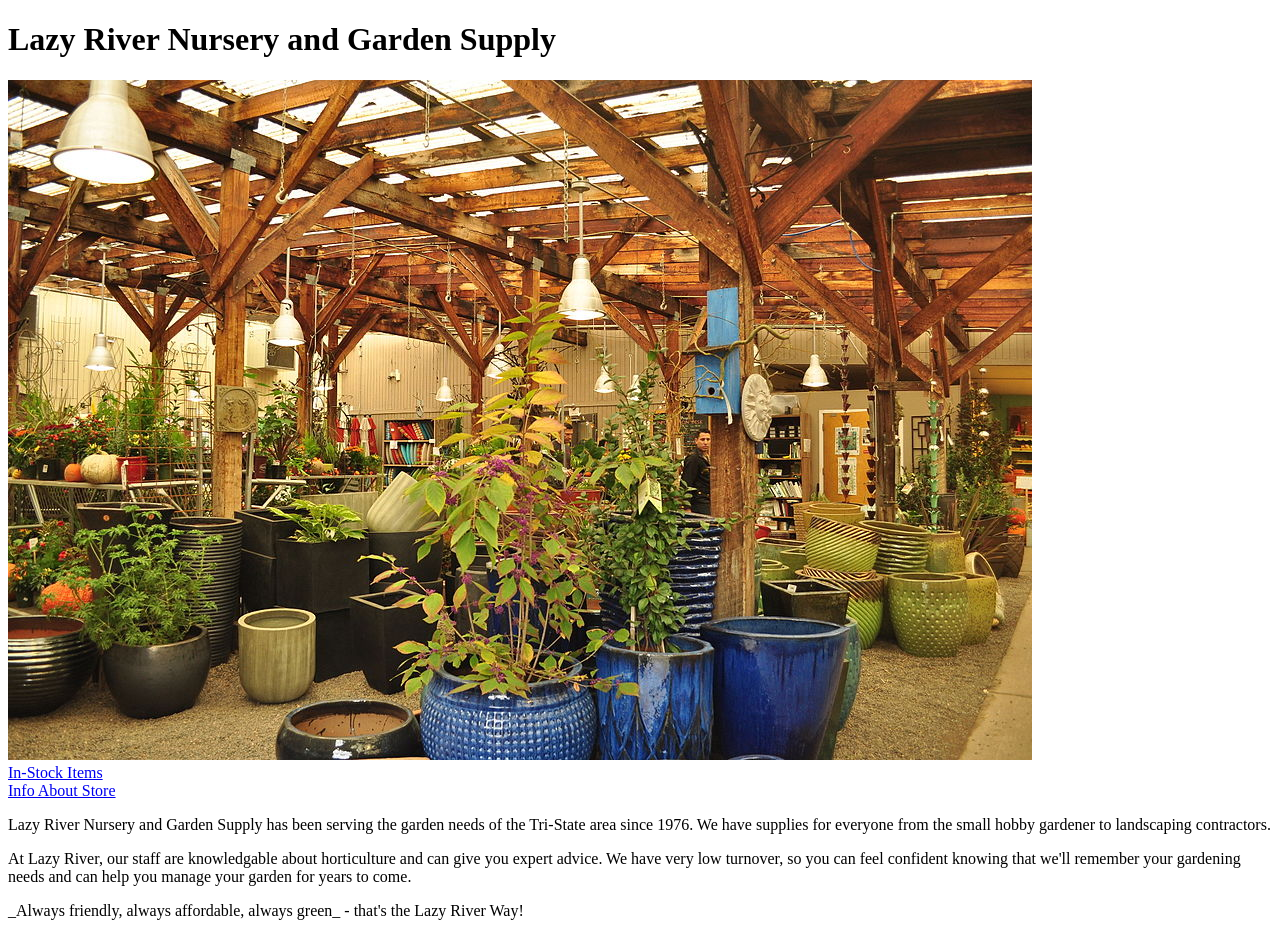
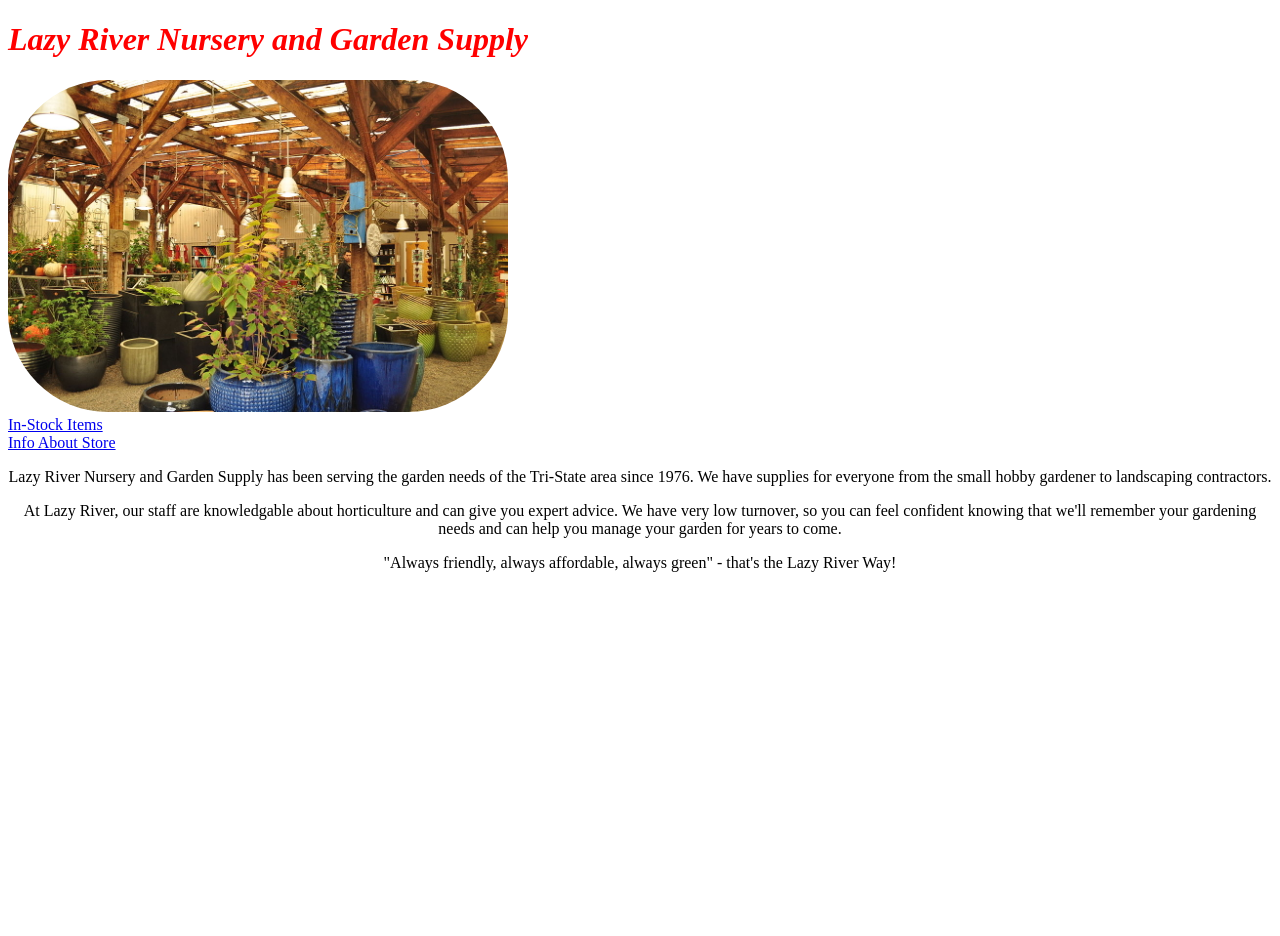
Before and after one commit to Momentum-Team-13/small-business-wesbite-JohnParrish, a plain HTML site: page index.html in a window 1280 px wide. After the commit the page ends 800 px from the top, so only its background shows below. Drawn offline with Linux system fonts and the light colour scheme.

Commit message:
playing with css

```diff
--- a/index.html
+++ b/index.html
@@ -5,6 +5,19 @@
     <meta http-equiv="X-UA-Compatible" content="IE=edge">
     <meta name="viewport" content="width=device-width, initial-scale=1.0">
     <title>Lazy River Nursery Homepage</title>
+    <style>
+        img {
+            width: 500px;
+            border-radius: 100px;
+        }
+        h1 {
+            color: red;
+            font-style: italic;
+        }
+        p {
+            text-align: center;
+        }
+    </style>
 </head>
 <body>
     <h1>Lazy River Nursery and Garden Supply</h1>
@@ -13,6 +26,6 @@
     <nav><a href="./info.html">Info About Store</a></nav>
     <p>Lazy River Nursery and Garden Supply has been serving the garden needs of the Tri-State area since 1976. We have supplies for everyone from the small hobby gardener to landscaping contractors.</p>
     <p>At Lazy River, our staff are knowledgable about horticulture and can give you expert advice. We have very low turnover, so you can feel confident knowing that we'll remember your gardening needs and can help you manage your garden for years to come.</p>
-    <p>_Always friendly, always affordable, always green_ - that's the Lazy River Way!</p>
+    <p>"Always friendly, always affordable, always green" - that's the Lazy River Way!</p>
 </body>
 </html>
```
Also changed, not shown: in-stock.html (+10 -1 lines), info.html (+7 -0 lines).
